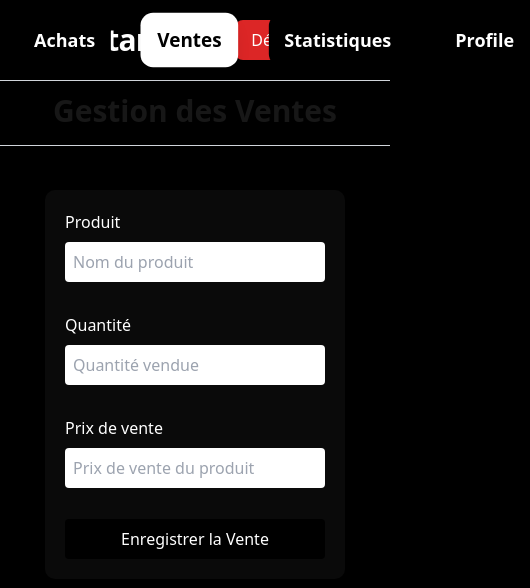
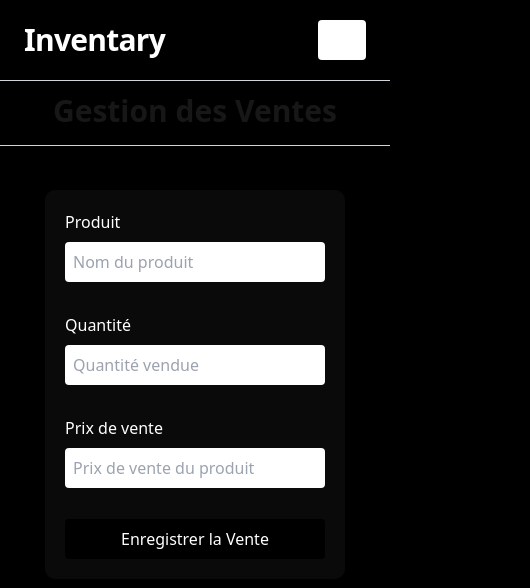
Before and after one commit to arthur-b-efrei/BTS-Client-Leger-File-Rouge, a Next.js app: page /sales in a window 390 px wide. Shown: the top 588 px of the page, 530 px wide, since content can reach past the window. Built offline with nearby package versions, Linux system fonts and the light colour scheme.

Commit message:
add/média query

```diff
--- a/package.json
+++ b/package.json
@@ -43,6 +43,8 @@
     "typescript": "^5.0.0"
   },
   "overrides": {
-    "cookie": "^0.7.0"
+  "cookie": "^0.7.0",
+  "rimraf": "^6.0.1",
+  "npmlog": "^7.0.1"
   }
 }
--- a/src/app/components/Navbar.jsx
+++ b/src/app/components/Navbar.jsx
@@ -2,17 +2,19 @@
 
 import Link from "next/link";
 import { usePathname, useRouter } from "next/navigation";
+import { useState } from "react";
 
 export default function Navbar() {
   const pathname = usePathname();
   const router = useRouter();
+  const [isOpen, setIsOpen] = useState(false);
 
   const navItems = [
     { href: "/inventory", label: "Inventaire" },
     { href: "/purchases", label: "Achats" },
     { href: "/sales", label: "Ventes" },
     { href: "/statistics", label: "Statistiques" },
-    {href: "/profile", label: "Profile"}
+    { href: "/profile", label: "Profile" },
   ];
 
   const handleLogout = async () => {
@@ -22,7 +24,7 @@ export default function Navbar() {
       });
 
       if (response.ok) {
-        router.replace("/signin"); // Redirige vers signin et empêche le retour en arrière
+        router.replace("/signin");
       } else {
         alert("Erreur lors de la déconnexion.");
       }
@@ -32,12 +34,18 @@ export default function Navbar() {
   };
 
   return (
-    <nav className="bg-black text-white w-screen px-6 py-5">
-      <div className="flex justify-between items-center w-full">
-      <Link href="/pages" className="text-3xl font-extrabold tracking-tight text-white">
+    <nav className="bg-black text-white w-screen px-6 py-5 z-40 relative">
+      <div className="flex justify-between items-center w-full relative">
+        <Link
+          href="/pages"
+          className="text-3xl font-extrabold tracking-tight text-white"
+          onClick={() => setIsOpen(false)}
+        >
           Inventary
         </Link>
-        <div className="absolute left-1/2 transform -translate-x-1/2 flex items-center space-x-8">
+
+        {/* Menu desktop */}
+        <div className="hidden md:absolute md:left-1/2 md:transform md:-translate-x-1/2 md:flex md:items-center md:space-x-8">
           {navItems.map((item) => (
             <Link
               key={item.href}
@@ -47,7 +55,7 @@ export default function Navbar() {
                 ${
                   pathname === item.href
                     ? "bg-white text-black scale-105 shadow-lg"
-                    : "hover: bg-black text-white hover:text-white bg-black hover:scale-105"
+                    : "hover:bg-black text-white hover:text-white hover:scale-105"
                 }
               `}
             >
@@ -56,13 +64,67 @@ export default function Navbar() {
           ))}
         </div>
 
+        {/* Bouton déconnexion desktop */}
         <button
           onClick={handleLogout}
-          className="bg-red-600 hover:bg-red-700 text-white px-4 py-2 rounded-lg transition-all duration-300 ease-in-out"
+          className="hidden md:inline-block bg-red-600 hover:bg-red-700 text-white px-4 py-2 rounded-lg transition-all duration-300 ease-in-out ml-4"
         >
           Déconnexion
         </button>
+
+        {/* Burger menu button mobile */}
+        <button
+          className="md:hidden flex items-center px-3 py-2 border rounded text-white border-white z-50"
+          onClick={() => setIsOpen(!isOpen)}
+          aria-label="Toggle menu"
+        >
+          <svg className="fill-current h-6 w-6" viewBox="0 0 24 24">
+            {isOpen ? (
+              <path
+                fillRule="evenodd"
+                clipRule="evenodd"
+                d="M18.3 5.71a1 1 0 00-1.42-1.42L12 9.17 7.12 4.29a1 1 0 10-1.42 1.42L10.83 12l-5.13 5.13a1 1 0 101.42 1.42L12 14.83l4.88 4.88a1 1 0 001.42-1.42L13.17 12l5.13-5.13z"
+              />
+            ) : (
+              <path d="M4 6h16M4 12h16M4 18h16" />
+            )}
+          </svg>
+        </button>
       </div>
+
+      {/* Mobile menu overlay */}
+      {isOpen && (
+        <div className="fixed inset-0 bg-black bg-opacity-95 z-50 flex flex-col items-center justify-start pt-24 px-4 overflow-y-auto">
+          {navItems.map((item) => (
+            <Link
+              key={item.href}
+              href={item.href}
+              className={`
+                w-full max-w-xs text-center px-4 py-3 rounded-lg text-lg font-semibold mb-2
+                transition duration-300 ease-in-out
+                ${
+                  pathname === item.href
+                    ? "bg-white text-black"
+                    : "text-white hover:bg-gray-800 hover:text-white"
+                }
+              `}
+              onClick={() => setIsOpen(false)}
+            >
+              {item.label}
+            </Link>
+          ))}
+
+          <button
+            onClick={() => {
+              setIsOpen(false);
+              handleLogout();
+            }}
+            className="bg-red-600 hover:bg-red-700 text-white px-4 py-3 rounded-lg w-full max-w-xs font-semibold mt-4"
+          >
+            Déconnexion
+          </button>
+        </div>
+      )}
     </nav>
   );
 }
--- a/src/app/globals.css
+++ b/src/app/globals.css
@@ -23,6 +23,7 @@ body {
   display: flex;
   justify-content: center;
   align-items: center;
+  overflow-x: hidden;
   height: 100vh;
 }
 
@@ -85,3 +86,9 @@ a {
 a:hover {
   color: white;
 }
+
+@media (min-width: 768px) {
+  body {
+    font-size: 20px;
+  }
+}
--- a/src/app/purchases/page.jsx
+++ b/src/app/purchases/page.jsx
@@ -139,7 +139,7 @@ export default function Achats() {
             className="w-full bg-black text-white px-4 py-2 rounded hover:bg-white disabled:bg-blue-300"
             disabled={loading}
           >
-            {loading ? 'Enregistrement en cours...' : 'Enregistrer l&apos;Achat'}
+            {loading ? 'Enregistrement en cours...' : 'Enregistrer Achat'}
           </button>
         </form>
       </div>
--- a/src/app/statistics/page.jsx
+++ b/src/app/statistics/page.jsx
@@ -40,12 +40,12 @@
     return (
       <Layout>
         <hr className='border-t border-gray-300'/>
-        <h1 className="bg-black text-3xl font-bold mb-4 mt-3 text-center">Statistiques</h1>
+        <h1 className="text-3xl font-bold mb-4 mt-3 text-center">Statistiques</h1>
         <hr className='border-t border-gray-300'/>
+        <div className="grid md:grid-cols-2 gap-2 p-2 w-full overflow-x-hidden max-w-screen overflow-y-visible">
 
-        <div className="grid md:grid-cols-2  gap-4 p-2 w-full">
           {/* Statistiques Principales */}
-          <div className="bg-black shadow-md rounded-lg p-6 w-full overflow-x-hidden">
+          <div className="bg-black shadow-md rounded-lg p-2 w-full overflow-x-hidden">
             <h2 className="text-2xl font-bold mb-4">Vue d&apos;Ensemble</h2>
             <div className="space-y-3">
               <div className="flex justify-between">
```
